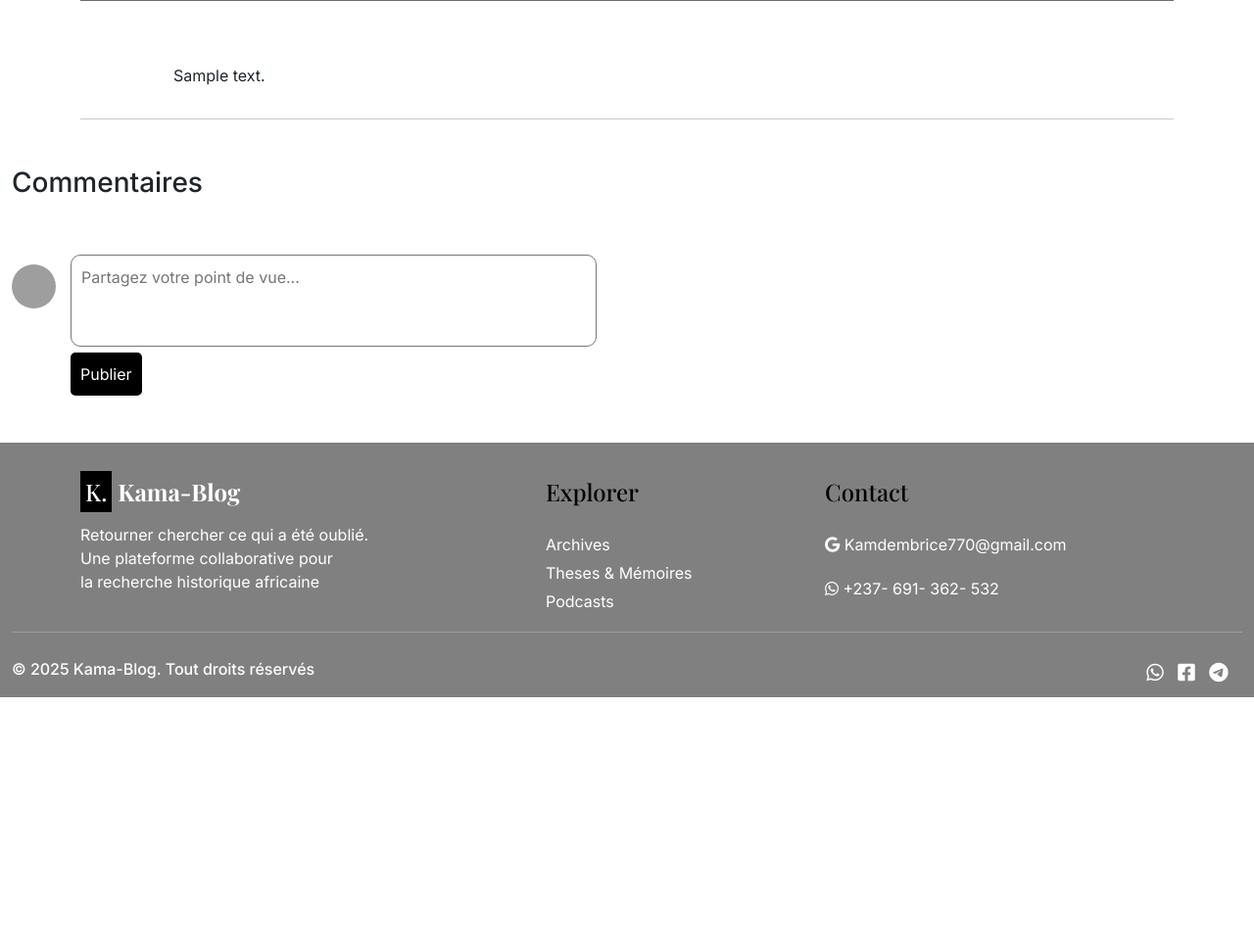
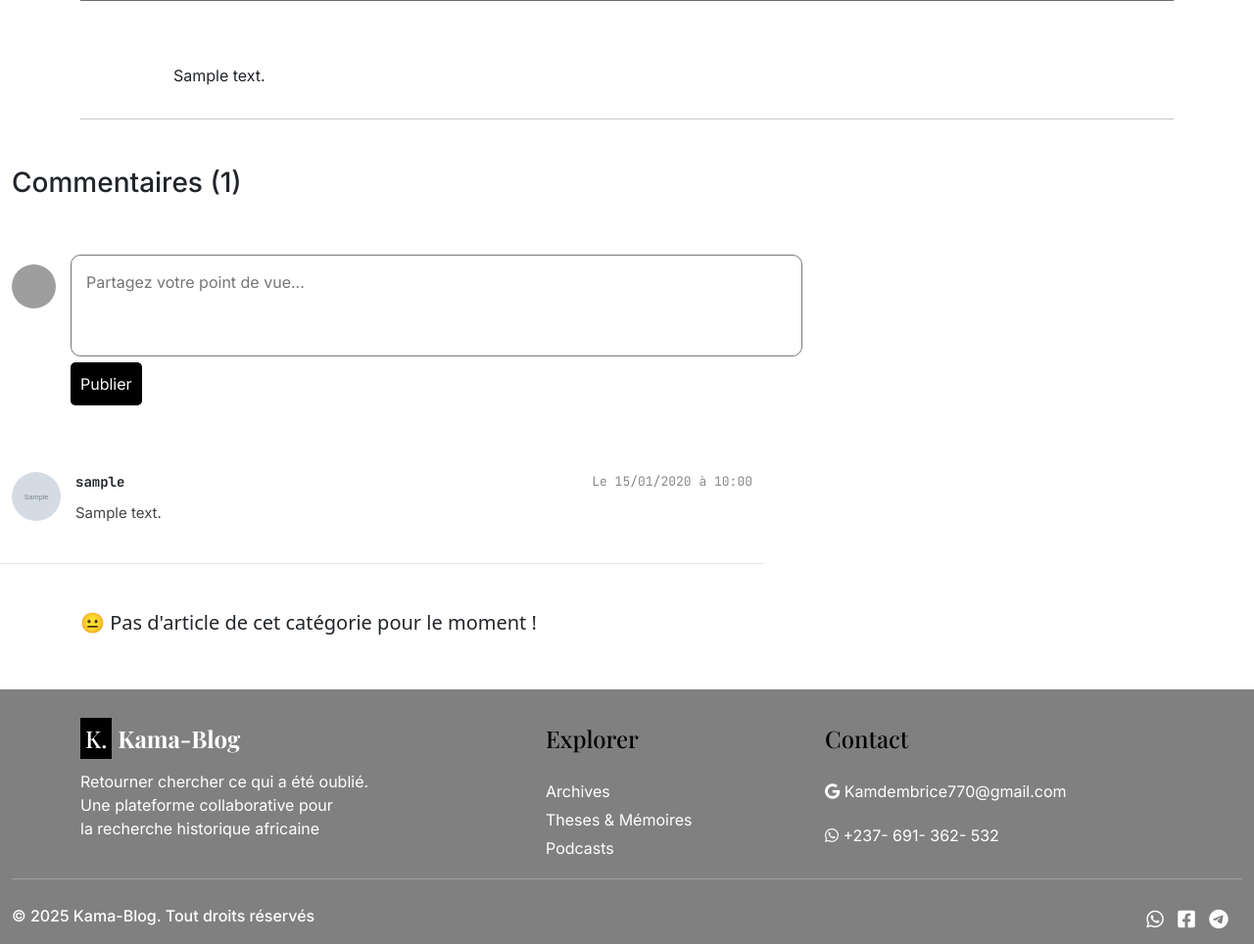
Before and after one commit to Brisco237/kama-blog, a Django app: a page that uses blog/templates/articles/article_detail.html in a window 1280 px wide. Shown: the part 1271-2235 px from the top of the page at 98% size. Before the commit the page ends 1983 px from the top, so only its background shows below. Run offline with Django 5.2, Linux system fonts and the light colour scheme; tables that the repository leaves empty hold one stand-in row (values such as "Sample post"); grey boxes marked "Sample" are stand-in pictures; some libraries are stand-ins or nearby versions; some web fonts are replaced; grey boxes are pictures that could not be loaded.

Commit message:
finish avec les commentaires coté design

```diff
--- a/blog/articles/admin.py
+++ b/blog/articles/admin.py
@@ -1,9 +1,10 @@
 from django.contrib import admin
-from .models import Article, Category
+from .models import Article, Category, Comment
 
 # Register your models here.
 admin.site.register(Article)
 admin.site.register(Category)
+admin.site.register(Comment)
 
 admin.site.site_header = "Kama-Blog Administration"
 admin.site.site_title = "Kama-Blog Admin"
--- a/blog/articles/models.py
+++ b/blog/articles/models.py
@@ -46,3 +46,16 @@ class Article(models.Model):
 
     def __str__(self):
         return self.title
+
+class Comment(models.Model):
+    article = models.ForeignKey(Article,on_delete=models.CASCADE,related_name='comments')
+    user = models.ForeignKey(settings.AUTH_USER_MODEL,on_delete=models.CASCADE,related_name='comments')
+    content = models.TextField()
+    created_at = models.DateTimeField(auto_now_add=True)
+    is_approved = models.BooleanField(default=True)
+
+    class Meta:
+        ordering = ['-created_at']
+
+    def __str__(self):
+        return f'Commentaire de {self.user} sur {self.article}'
--- a/blog/articles/views.py
+++ b/blog/articles/views.py
@@ -19,10 +19,21 @@ class ArticleListView(ListView):
     context_object_name = 'articles'
     paginate_by = 6
 
-    #def get_queryset(self):
-     #   return Article.objects.filter(published_at=True)
 
 class ArticleDetailView(DetailView):
     model = Article
     template_name = 'articles/article_detail.html'
     context_object_name = 'article'
+
+    def get_context_data(self, **kwargs):
+        context = super().get_context_data(**kwargs)
+
+        article = self.object
+
+        context['related_articles'] = (
+            Article.objects
+            .filter(category=article.category)
+            .exclude(id=article.id)
+        )
+
+        return context
--- a/blog/static/css/articles/article_detail.css
+++ b/blog/static/css/articles/article_detail.css
@@ -71,7 +71,7 @@
 }
 .commentaire-section form textarea{
     resize: none;
-    padding: 10px;
+    padding: 15px;
     border-radius:10px;
     width:100%;
     outline: none;
@@ -83,6 +83,52 @@
     border: none;
     border-radius: 5px;
 }
+.comments {
+    font-family: 'Inter';
+    max-width: 780px;
+    margin: 40px auto;
+}
+.comment {
+    display: flex;
+    gap: 15px;
+    padding: 20px 0;
+    border-bottom: 1px solid #e5e5e5;
+}
+.avatar {
+    width: 50px;
+    height: 50px;
+    border-radius: 50%;
+    object-fit: cover;
+}
+.comment-body {
+    flex: 1;
+}
+.comment-header {
+    display: flex;
+    align-items: center;
+    justify-content: space-between;
+    font-size: 14px;
+}
+.username {
+    font-weight:bold;
+    font-family: 'JetBrains Mono';
+}
+
+.time {
+    color: #888;
+    font-size: 13px;
+    font-family: 'JetBrains Mono';
+}
+
+.comment-text {
+    margin-top: 6px;
+    color: #444;
+    font-size: 15px;
+    line-height: 2;
+}
+
+
+
 
 @media only screen and (max-width: 768px) {
     .detail-title h1{
--- a/blog/templates/articles/article_detail.html
+++ b/blog/templates/articles/article_detail.html
@@ -59,7 +59,7 @@
     </div>
     <div class="row mt-5 mb-5">
         <div class="col-md-12">
-            <h3 class="commentaire-title">Commentaires </h3>
+            <h3 class="commentaire-title">Commentaires ({{ article.comments.count }})</h3>
         </div>
     </div>
     <div class="commentaire-section mb-5">
@@ -69,16 +69,49 @@
         <img src="{% static 'images/default-avatar.png' %}">
         {% endif %}
         <form action="" method="post">
-            <textarea name="commentaire" id="commentaire-input" cols="50" rows="3"
+            <textarea name="commentaire" id="commentaire-input" cols="70" rows="3"
                 placeholder="Partagez votre point de vue..."></textarea>
             <br><button type="submit">Publier</button>
         </form>
     </div>
-    <div class="container">
+    <div class="row mb-5 mt-5 comments">
+        {% for comment in article.comments.all %}
+            {% if article.comments.count > 0 and comment.is_approved %}
+                <div class="comment">
+                    <img src="{{ comment.user.profile.photo.url }}" alt="Photo profil" class="avatar">
+                    <div class="comment-body">
+                        <div class="comment-header">
+                            <strong class="username">{{ comment.user.username }}</strong>
+                            <span class="time">Le {{ comment.created_at|date:"d/m/Y à H:i "}}</span>
+                        </div>
+                        <p class="comment-text">
+                           {{ comment.content }}
+                        </p>
+                    </div>
+                </div>
+            {% else %}
+                <h5>😅 Pas de commentaires pour le moment !</h5>
+            {% endif %}
+        {% endfor %}
+    </div>
+    <div class="container mt-5 mb-5">
         <div class="row">
-            <div class="col-lg-12">
-
-            </div>
+            {% for item in related_articles %}
+                <div class="col-md-4">
+                    <a href="{% url 'article_detail' item.slug %}">
+                        <div class="card p-5">
+                            <img src="{{ item.img.url }}" class="img-fluid">
+                            <div class="card-body">
+                                <h4>{{ item.title }}</h4>
+                                <p>{{ item.summary }}</p>
+                                <p>{{ item.category }} . {{ item.created_at|timesince }}</p>
+                            </div>
+                        </div>
+                    </a>
+                </div>
+            {% empty %}
+                <h5>😐 Pas d'article de cet catégorie pour le moment !</h5>
+            {% endfor %}
         </div>
     </div>
 </div>
--- a/blog/templates/articles/article_list.html
+++ b/blog/templates/articles/article_list.html
@@ -31,7 +31,7 @@
                         <div class="card-body">
                             <div class="card-text">
                                 <p class="category">{{ article.category }}</p>
-                                <p class="read-time">12 min</p>
+                                <p class="read-time">{{ article.created_at|timesince }}</p>
                             </div>
                             <a href="{% url 'article_detail' article.slug %}">
                                 <h4>{{ article.title }}</h4>
```
Also changed, not shown: blog/articles/migrations/0006_comment.py (added).
